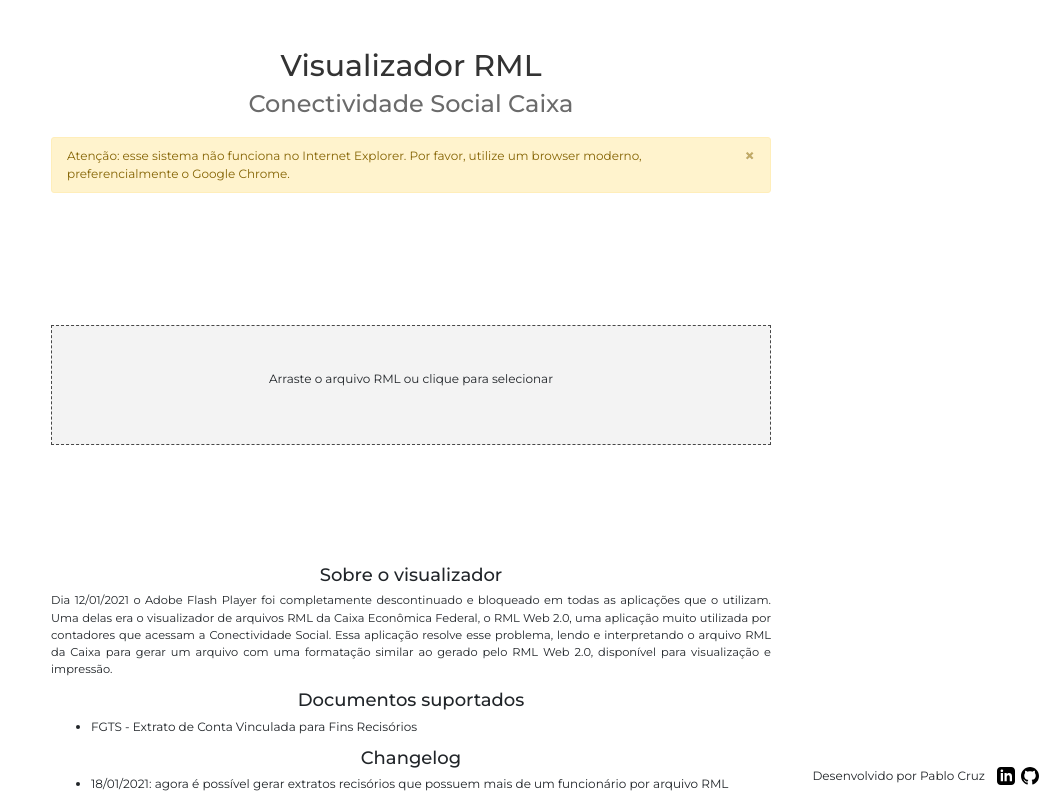
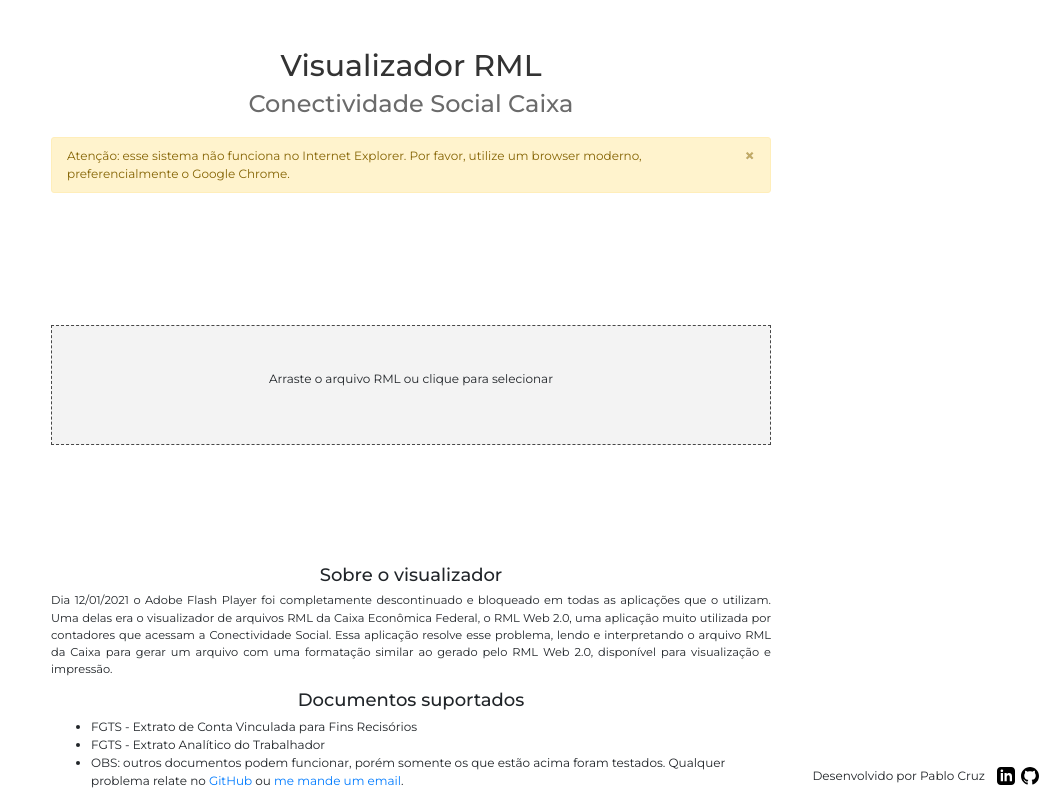
Before and after one commit to pabloVinicius/rml-reader, a React (Create React App) app: page / in a window 1280 px wide. Shown: the whole page, without its empty margins (229-1280 px from the left). Built offline with nearby package versions, Linux system fonts and the light colour scheme.

Commit message:
update readme and layout component with new info

```diff
--- a/src/components/Layout/index.js
+++ b/src/components/Layout/index.js
@@ -37,14 +37,10 @@
         </h4>
         <ul className="w-100">
           <li>FGTS - Extrato de Conta Vinculada para Fins Recisórios</li>
-        </ul>
-      </section>
-      <section className="about d-flex flex-column align-items-center">
-        <h4>
-          Changelog
-        </h4>
-        <ul className="w-100">
-          <li>18/01/2021: agora é possível gerar extratos recisórios que possuem mais de um funcionário por arquivo RML</li>
+          <li>FGTS - Extrato Analítico do Trabalhador</li>
+          <li>
+            OBS: outros documentos podem funcionar, porém somente os que estão acima foram testados. Qualquer problema relate no <a target="_blank" rel="noreferrer" href="https://github.com/pabloVinicius/rml-reader">GitHub</a> ou <a href="mailto:vinicius.pablo.18@gmail.com">me mande um email</a>.
+          </li>
         </ul>
       </section>
       <footer className="footer d-flex align-items-center justify-content-center">
```
Also changed, not shown: 1 other file (tests, documents, lock files or other folders).
